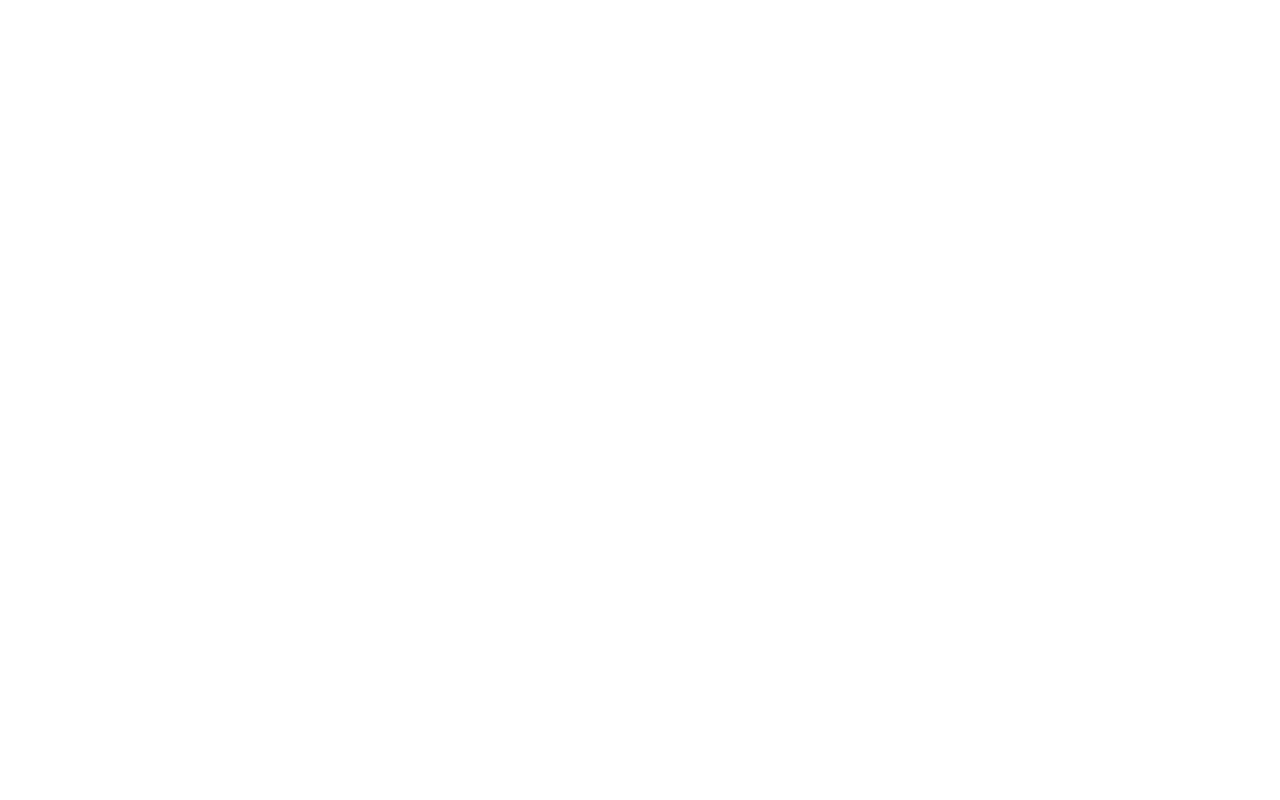
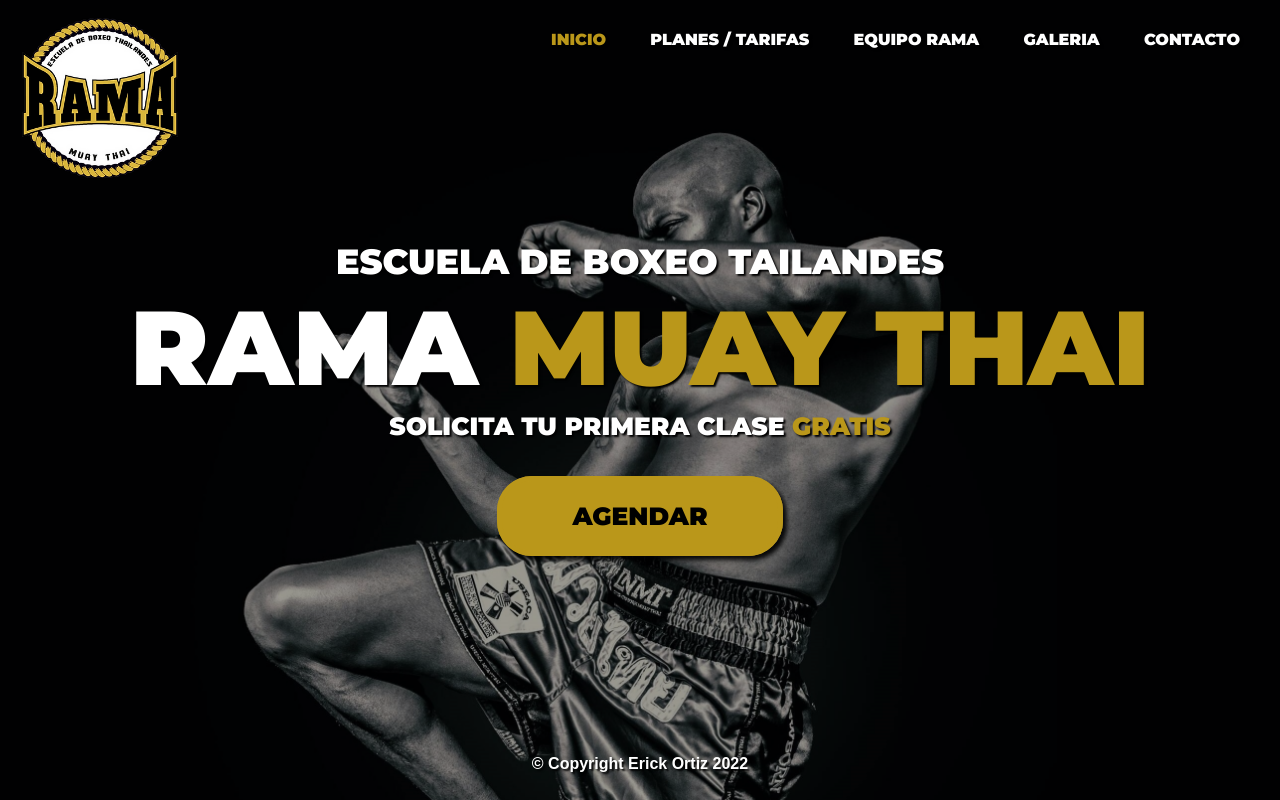
Before and after one commit to erick-ortiz-apc/proyecto-rama-mt, a plain HTML site: page contacto.html in a window 1280 px wide. Drawn offline with Linux system fonts and the light colour scheme.

Commit message:
se cargar diferentes imagenes relacionadas al tema del sitio web

```diff
--- a/contacto.html
+++ b/contacto.html
@@ -4,10 +4,40 @@
     <meta charset="UTF-8">
     <meta http-equiv="X-UA-Compatible" content="IE=edge">
     <meta name="viewport" content="width=device-width, initial-scale=1.0">
+    <link rel="stylesheet" href="style.css">
+    <script src="https://kit.fontawesome.com/2e9c748d8e.js" crossorigin="anonymous"></script>
     <link rel="icon" href="img/rama logo pestania.png">
     <title>RAMA MUAY THAI</title>
 </head>
 <body>
-
+    <header>
+        <nav>
+            <div>
+                <img src="img/rama logo.webp" alt="" class="logo">
+            </div>
+            <input type="checkbox" id="check">
+            <label for="check" class="bar-btn">
+                <i class="fa-solid fa-bars"></i>
+            </label>
+            <ul class="nav-menu">
+                <li><a class="active" href="#">Inicio</a></li>
+                <li><a href="#">Planes / Tarifas</a></li>
+                <li><a href="#">Equipo Rama</a></li>
+                <li><a href="#">Galeria</a></li>
+                <li><a href="#">Contacto</a></li>
+            </ul>
+        </nav>
+        <div class="banner-text">
+            <h2>ESCUELA DE BOXEO TAILANDES</h2>
+            <h1>RAMA <span>MUAY THAI</span></h1>
+            <h3>SOLICITA TU PRIMERA CLASE <span>GRATIS</span></h3>
+            <a href="#" class="button">AGENDAR</a>
+        </div>
+    </header>
+    <footer>
+        <div class="pie-pagina">
+            <p>&copy Copyright Erick Ortiz 2022</p>
+        </div>
+    </footer>
 </body>
 </html>
```
Also changed, not shown: 11 other files.
